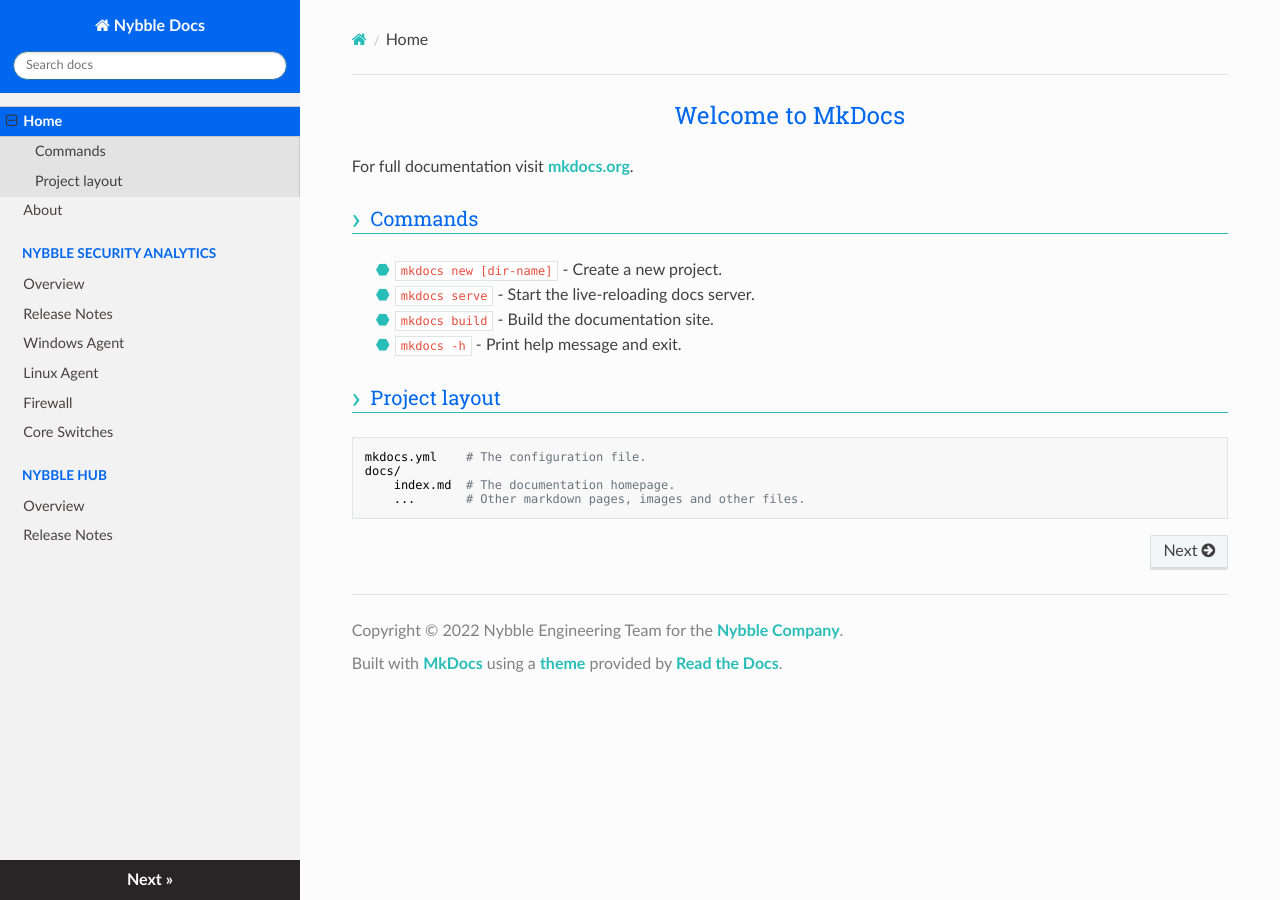
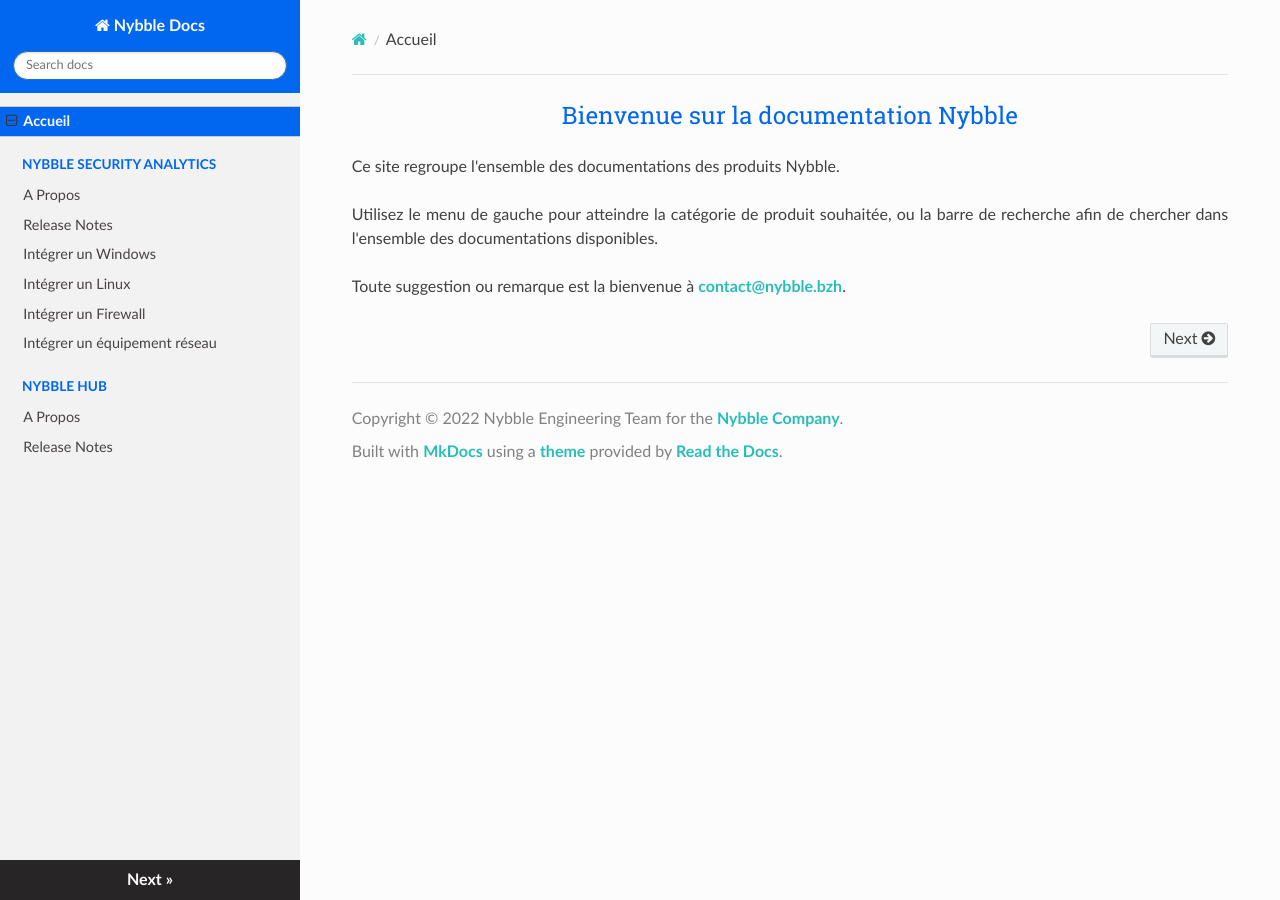
Before and after one commit to nybble-security/nybble-security.github.io, an MkDocs documentation site: the page built from docs/index.md, in a window 1280 px wide. Built offline with MkDocs 1.6.1, drawn with Linux system fonts in a browser that asks for light colours; nearby versions of some CDN libraries.

Commit message:
structure de page faite.

```diff
--- a/docs/index.md
+++ b/docs/index.md
@@ -1,17 +1,7 @@
-# Welcome to MkDocs
+# Bienvenue sur la documentation Nybble
 
-For full documentation visit [mkdocs.org](https://www.mkdocs.org).
+Ce site regroupe l'ensemble des documentations des produits Nybble.
 
-## Commands
+Utilisez le menu de gauche pour atteindre la catégorie de produit souhaitée, ou la barre de recherche afin de chercher dans l'ensemble des documentations disponibles.
 
-* `mkdocs new [dir-name]` - Create a new project.
-* `mkdocs serve` - Start the live-reloading docs server.
-* `mkdocs build` - Build the documentation site.
-* `mkdocs -h` - Print help message and exit.
-
-## Project layout
-
-    mkdocs.yml    # The configuration file.
-    docs/
-        index.md  # The documentation homepage.
-        ...       # Other markdown pages, images and other files.
+Toute suggestion ou remarque est la bienvenue à [contact@nybble.bzh](mailto:contact@nybble.bzh).
--- a/mkdocs.yml
+++ b/mkdocs.yml
@@ -3,17 +3,16 @@ site_url: https://docs.nybble-security.io/
 site_description: Nybble documentation website.
 site_author: Nybble Engineering Team
 nav:
- - Home: index.md
- - About: about.md
+ - Accueil: index.md
  - Nybble Security Analytics:
-   - Overview: nsa/overview.md
+   - A Propos: nsa/overview.md
    - Release Notes: nsa/release-notes.md
-   - Windows Agent: nsa/windows-agent.md
-   - Linux Agent: nsa/linux-agent.md
-   - Firewall: nsa/firewall.md
-   - Core Switches: nsa/core-switches.md
+   - Intégrer un Windows: nsa/windows-onboarding.md
+   - Intégrer un Linux: nsa/linux-onboarding.md
+   - Intégrer un Firewall: nsa/firewall-onboarding.md
+   - Intégrer un équipement réseau: nsa/network-equipments-onboarding.md
  - Nybble Hub:
-   - Overview: nybble-hub/overview.md
+   - A Propos: nybble-hub/overview.md
    - Release Notes: nybble-hub/release-notes.md
 theme: readthedocs
 extra_css: [extra.css]
```
Also changed, not shown: docs/about.md (deleted, +0 -62 lines), docs/nsa/firewall-onboarding.md (added, +2 -0 lines), docs/nsa/linux-onboarding.md (added, +2 -0 lines), docs/nsa/network-equipments-onboarding.md (added, +2 -0 lines), docs/nsa/overview.md (added, +2 -0 lines), docs/nsa/release-notes.md (added, +2 -0 lines), docs/nsa/windows-onboarding.md (added, +2 -0 lines), docs/nybble-hub/overview.md (added, +2 -0 lines), docs/nybble-hub/release-notes.md (added, +2 -0 lines).
